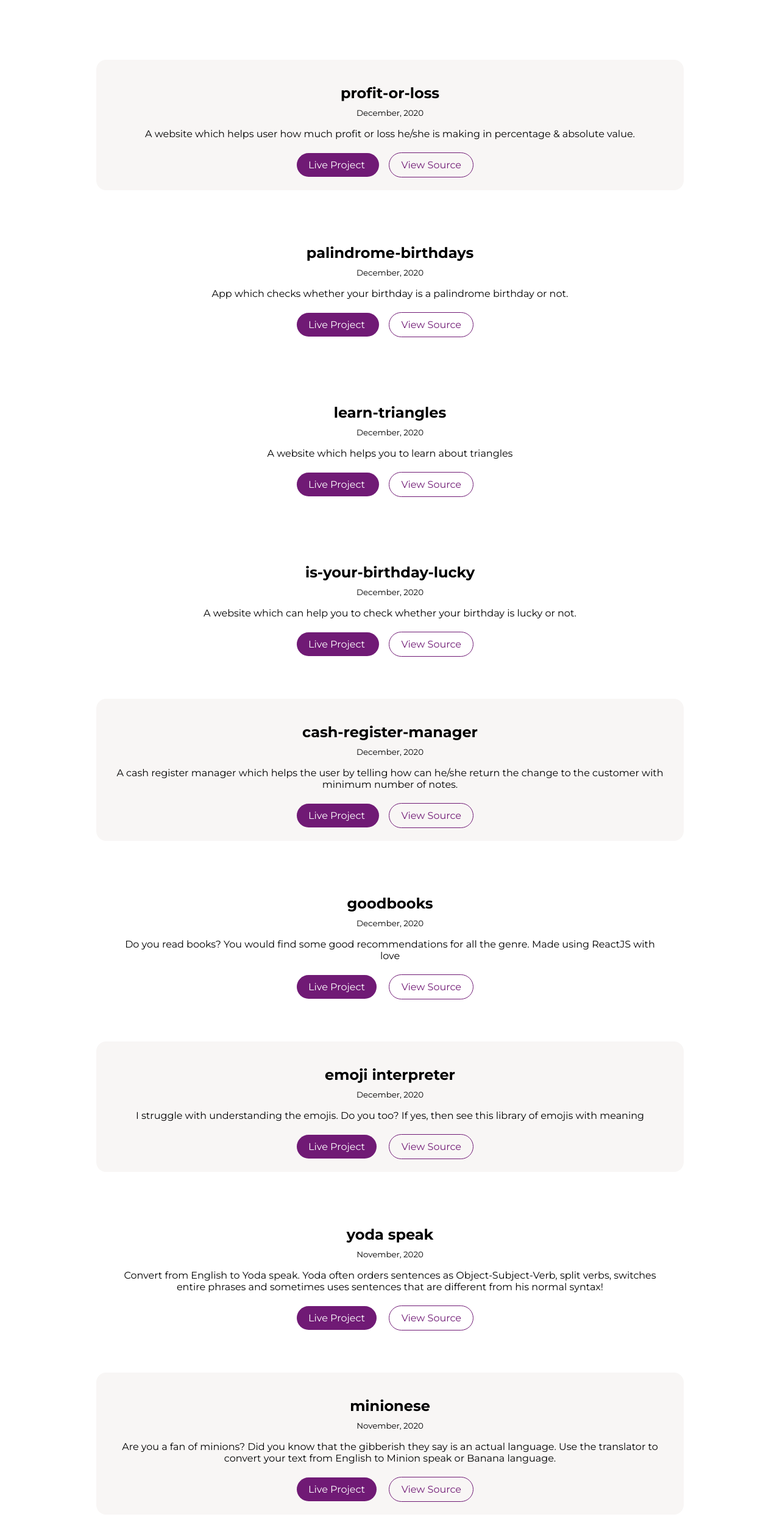
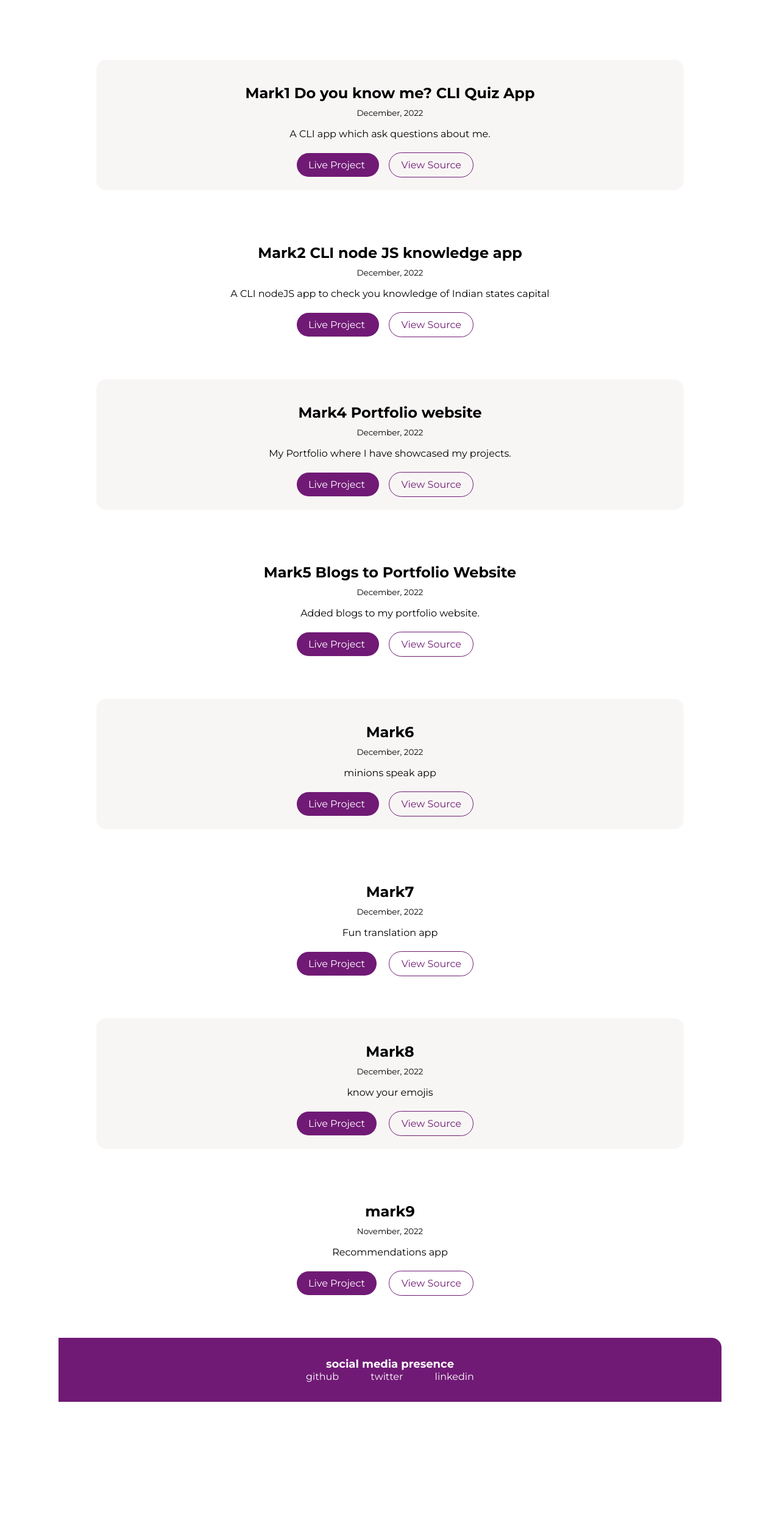
Before and after one commit to Ravirrs/Ravi-Roushan-Sinha-Portfolio, a plain HTML site: page projects.html in a window 1280 px wide. Shown: the part 249-2750 px from the top of the page at 61% size. After the commit the page ends 2564 px from the top, so only its background shows below. Drawn offline with Linux system fonts and the light colour scheme.

Commit message:
Fix
blogs added and projects live links updated

```diff
--- a/projects.html
+++ b/projects.html
@@ -31,17 +31,16 @@
     <ul class="list-non-bullet">
       <li>
         <article class="showcase-list container container-center ow">
-          <h1>profit-or-loss</h1>
-          <small>December, 2020</small>
+          <h1>Mark1 Do you know me? CLI Quiz App </h1>
+          <small>December, 2022</small>
           <p>
-            A website which helps user how much profit or loss he/she is making
-            in percentage &amp; absolute value.
+            A CLI app which ask questions about me.
           </p>
 
-          <a class="link link-primary" href="">
+          <a class="link link-primary" href="https://replit.com/@Ravirrs/CLI-friends-app">
             Live Project
           </a>
-          <a class="link link-secondary" href="">
+          <a class="link link-secondary" href="https://github.com/Ravirrs/CLI-friends-app">
             View Source
           </a>
         </article>
@@ -49,17 +48,33 @@
 
       <li>
         <article class="showcase-list container container-center">
-          <h1>palindrome-birthdays</h1>
-          <small>December, 2020</small>
+          <h1>Mark2 CLI node JS knowledge app </h1>
+          <small>December, 2022</small>
           <p>
-            App which checks whether your birthday is a palindrome birthday or
-            not.
+            A CLI nodeJS app to check you knowledge of Indian states capital
           </p>
 
-          <a class="link link-primary" href="">
+          <a class="link link-primary" href="https://replit.com/@Ravirrs/CLI-quiz#index.js">
             Live Project
           </a>
-          <a class="link link-secondary" href="">
+          <a class="link link-secondary" href="https://github.com/Ravirrs/CLI-quiz-">
+            View Source
+          </a>
+        </article>
+      </li>
+
+      <li>
+        <article class="showcase-list container container-center ow">
+          <h1>Mark4 Portfolio website </h1>
+          <small>December, 2022</small>
+          <p>
+            My Portfolio where I have showcased my projects.
+          </p>
+
+          <a class="link link-primary" href="https://raviroushansinha.netlify.app/">
+            Live Project
+          </a>
+          <a class="link link-secondary" href="https://github.com/Ravirrs/Ravi-Roushan-Sinha-Portfolio">
             View Source
           </a>
         </article>
@@ -67,26 +82,10 @@
 
       <li>
         <article class="showcase-list container container-center">
-          <h1>learn-triangles</h1>
-          <small>December, 2020</small>
-          <p>A website which helps you to learn about triangles</p>
-
-          <a class="link link-primary" href="">
-            Live Project
-          </a>
-          <a class="link link-secondary" href="">
-            View Source
-          </a>
-        </article>
-      </li>
-
-      <li>
-        <article class="showcase-list container container-center">
-          <h1>is-your-birthday-lucky</h1>
-          <small>December, 2020</small>
+          <h1>Mark5 Blogs to Portfolio Website</h1>
+          <small>December, 2022</small>
           <p>
-            A website which can help you to check whether your birthday is lucky
-            or not.
+            Added blogs to my portfolio website.
           </p>
 
           <a class="link link-primary" href="">
@@ -98,12 +97,10 @@
 
       <li>
         <article class="showcase-list container container-center ow">
-          <h1>cash-register-manager</h1>
-          <small>December, 2020</small>
-          <p>
-            A cash register manager which helps the user by telling how can
-            he/she return the change to the customer with minimum number of
-            notes.
+          <h1>Mark6 </h1>
+          <small>December, 2022</small>
+          <p> minions speak app
+
           </p>
 
           <a class="link link-primary" href="">
@@ -115,11 +112,10 @@
 
       <li>
         <article class="showcase-list container container-center">
-          <h1>goodbooks</h1>
-          <small>December, 2020</small>
+          <h1>Mark7</h1>
+          <small>December, 2022</small>
           <p>
-            Do you read books? You would find some good recommendations for all
-            the genre. Made using ReactJS with love
+            Fun translation app
           </p>
 
           <a class="link link-primary" href="">Live Project</a>
@@ -129,11 +125,10 @@
 
       <li>
         <article class="showcase-list container container-center ow">
-          <h1>emoji interpreter</h1>
-          <small>December, 2020</small>
+          <h1>Mark8</h1>
+          <small>December, 2022</small>
           <p>
-            I struggle with understanding the emojis. Do you too? If yes, then
-            see this library of emojis with meaning
+              know your emojis
           </p>
 
           <a class="link link-primary" href="">Live Project</a>
@@ -143,12 +138,10 @@
 
       <li>
         <article class="showcase-list container container-center">
-          <h1>yoda speak</h1>
-          <small>November, 2020</small>
+          <h1>mark9</h1>
+          <small>November, 2022</small>
           <p>
-            Convert from English to Yoda speak. Yoda often orders sentences as
-            Object-Subject-Verb, split verbs, switches entire phrases and
-            sometimes uses sentences that are different from his normal syntax!
+            Recommendations app
           </p>
 
           <a class="link link-primary" href="">Live Project</a>
@@ -156,48 +149,6 @@
         </article>
       </li>
 
-      <li>
-        <article class="showcase-list container container-center ow">
-          <h1>minionese</h1>
-          <small>November, 2020</small>
-          <p>
-            Are you a fan of minions? Did you know that the gibberish they say
-            is an actual language. Use the translator to convert your text from
-            English to Minion speak or Banana language.
-          </p>
-
-          <a class="link link-primary" href="">Live Project</a>
-          <a class="link link-secondary" href="">View Source</a>
-        </article>
-      </li>
-
-      <li>
-        <article class="showcase-list container container-center">
-          <h1>how well do you know me?</h1>
-          <small>November, 2020</small>
-          <p>
-            A CLI app built with <strong>nodeJS</strong>. You can send this to
-            your friends and find out who really knows you
-          </p>
-
-          <a class="link link-primary" href="">Live Project</a>
-          <a class="link link-secondary" href="">View Source</a>
-        </article>
-      </li>
-
-      <li>
-        <article class="showcase-list container container-center ow">
-          <h1>are you a marvel fan?</h1>
-          <small>November, 2020</small>
-          <p>
-            Do you know marvel cinematic universe? Let's play a quiz and see.
-          </p>
-
-          <a class="link link-primary" href="">Live Project</a>
-          <a class="link link-secondary" href="">View Source</a>
-        </article>
-      </li>
-    </ul>
 
     <footer class="footer">
       <div class="footer-header">social media presence</div>
```
Also changed, not shown: blogs.html (+35 -17 lines).
